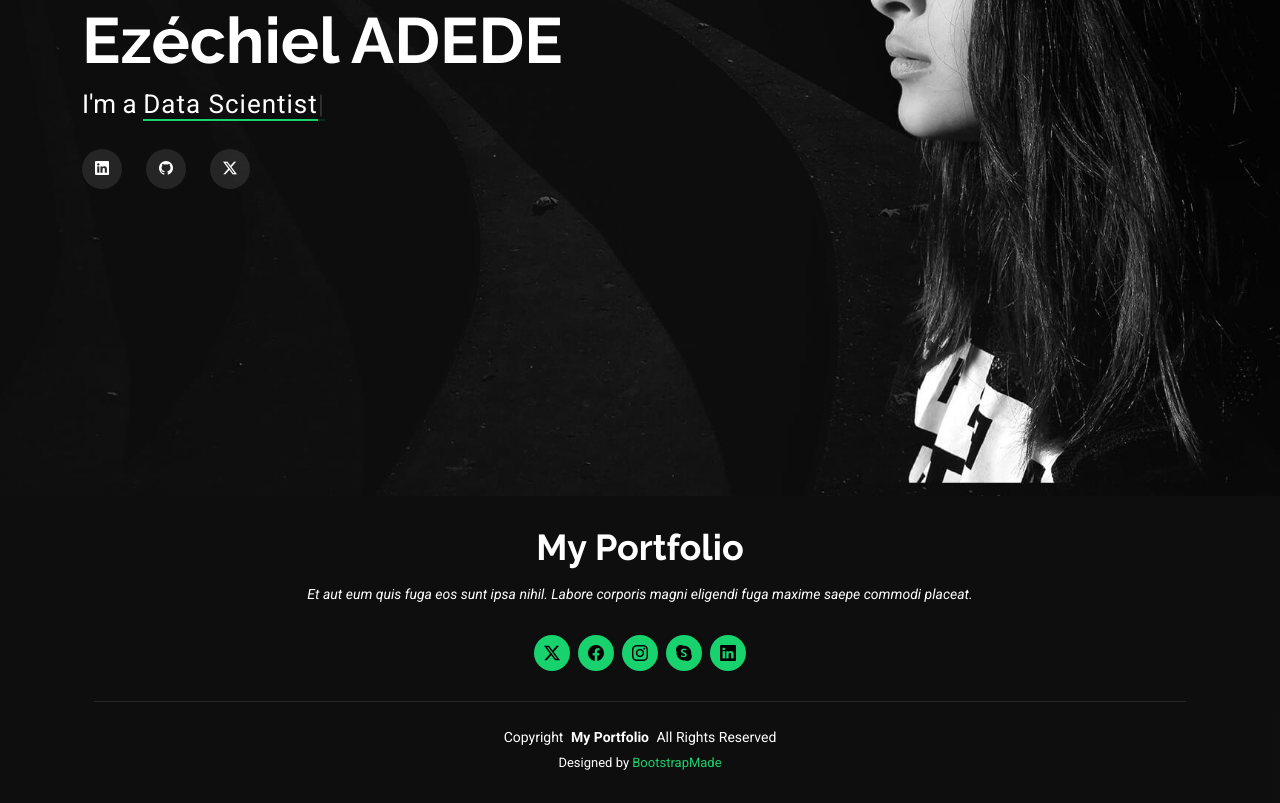
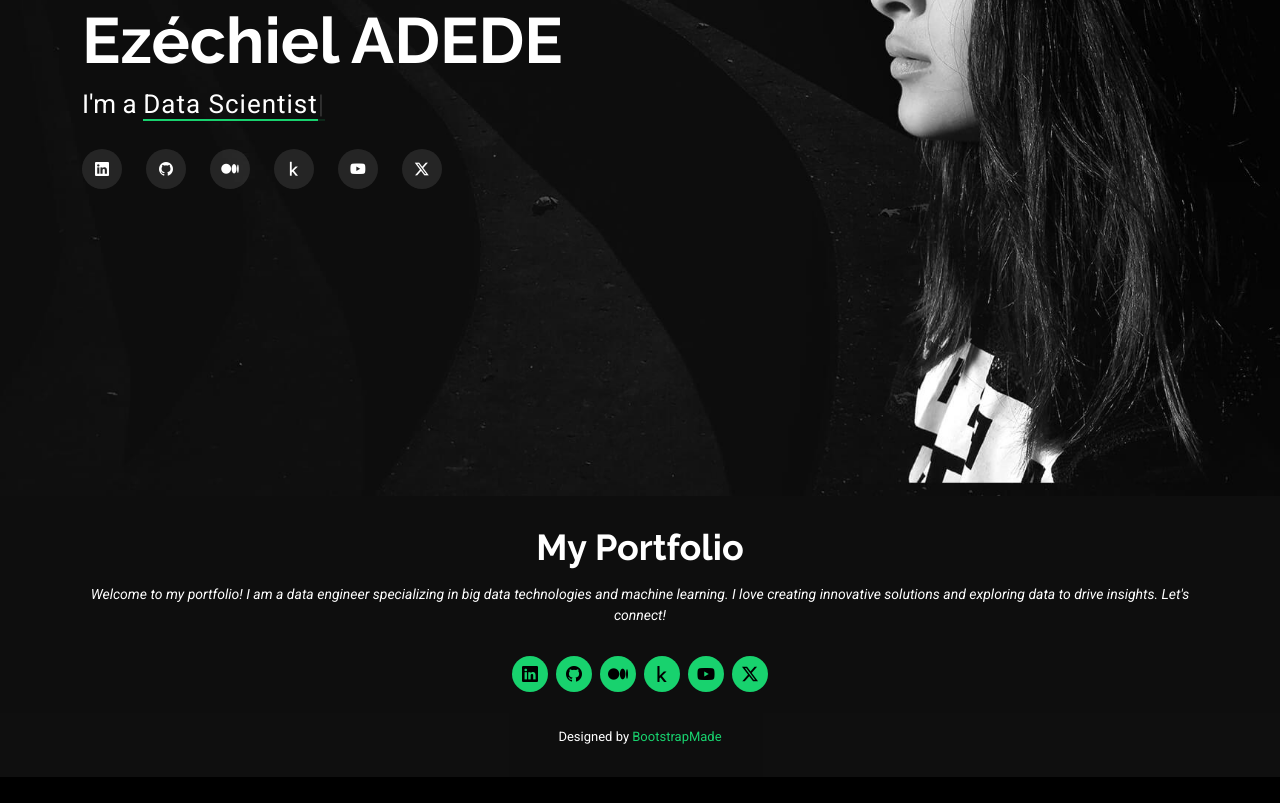
Before and after one commit to Starias22/Starias22.github.io, a plain HTML site: page index.html in a window 1280 px wide. Shown: the part 304-1107 px from the top of the page. After the commit the page ends 1081 px from the top, so only its background shows below. Drawn offline with Linux system fonts and the light colour scheme.

Commit message:
Updated profile links

```diff
--- a/index.html
+++ b/index.html
@@ -23,6 +23,9 @@
   <link href="assets/vendor/aos/aos.css" rel="stylesheet">
   <link href="assets/vendor/swiper/swiper-bundle.min.css" rel="stylesheet">
   <link href="assets/vendor/glightbox/css/glightbox.min.css" rel="stylesheet">
+
+  <link href="https://cdnjs.cloudflare.com/ajax/libs/font-awesome/6.0.0-beta3/css/all.min.css" rel="stylesheet">
+
 
   <!-- Main CSS File -->
   <link href="assets/css/main.css" rel="stylesheet">
@@ -92,7 +95,11 @@
         <div class="social-links">
           <a href="https://linkedin.com/in/Starias22"><i class="bi bi-linkedin"></i></a>
           <a href="https://github.com/Starias22" target="_blank"><i class="bi bi-github"></i></a>
+          <a href="https://medium.com/@Starias22" target="_blank"><i class="fab fa-medium"></i></a>
+          <a href="https://kaggle.com/starias" target="_blank"><i class="fab fa-kaggle"></i></a>
+          <a href="https://www.youtube.com/@computersciencechannel9389"><i class="fab fa-youtube"></i></a >
           <a href="https://x.com/Starias22"><i class="bi bi-twitter-x"></i></a >
+
           <!--a href="#"><i class="bi bi-facebook"></i></a -->
           <!--a href="#"><i class="bi bi-instagram"></i></a -->
         </div>
@@ -105,18 +112,19 @@
   <footer id="footer" class="footer dark-background">
     <div class="container">
       <h3 class="sitename">My Portfolio</h3>
-      <p>Et aut eum quis fuga eos sunt ipsa nihil. Labore corporis magni eligendi fuga maxime saepe commodi placeat.</p>
+      <p>Welcome to my portfolio! I am a data engineer specializing in big data technologies and machine learning. I love creating innovative solutions and exploring data to drive insights. Let's connect!</p>
       <div class="social-links d-flex justify-content-center">
-        <a href=""><i class="bi bi-twitter-x"></i></a>
-        <a href=""><i class="bi bi-facebook"></i></a>
-        <a href=""><i class="bi bi-instagram"></i></a>
-        <a href=""><i class="bi bi-skype"></i></a>
-        <a href=""><i class="bi bi-linkedin"></i></a>
+        <a href="https://linkedin.com/in/Starias22"><i class="bi bi-linkedin"></i></a>
+          <a href="https://github.com/Starias22" target="_blank"><i class="bi bi-github"></i></a>
+          <a href="https://medium.com/@Starias22" target="_blank"><i class="fab fa-medium"></i></a>
+          <a href="https://kaggle.com/starias" target="_blank"><i class="fab fa-kaggle"></i></a>
+          <a href="https://www.youtube.com/@computersciencechannel9389"><i class="fab fa-youtube"></i></a >
+          <a href="https://x.com/Starias22"><i class="bi bi-twitter-x"></i></a >
       </div>
       <div class="container">
-        <div class="copyright">
+        <!--div class="copyright">
           <span>Copyright</span> <strong class="px-1 sitename">My Portfolio</strong> <span>All Rights Reserved</span>
-        </div>
+        </div-->
         <div class="credits">
           <!-- All the links in the footer should remain intact. -->
           <!-- You can delete the links only if you've purchased the pro version. -->
```
